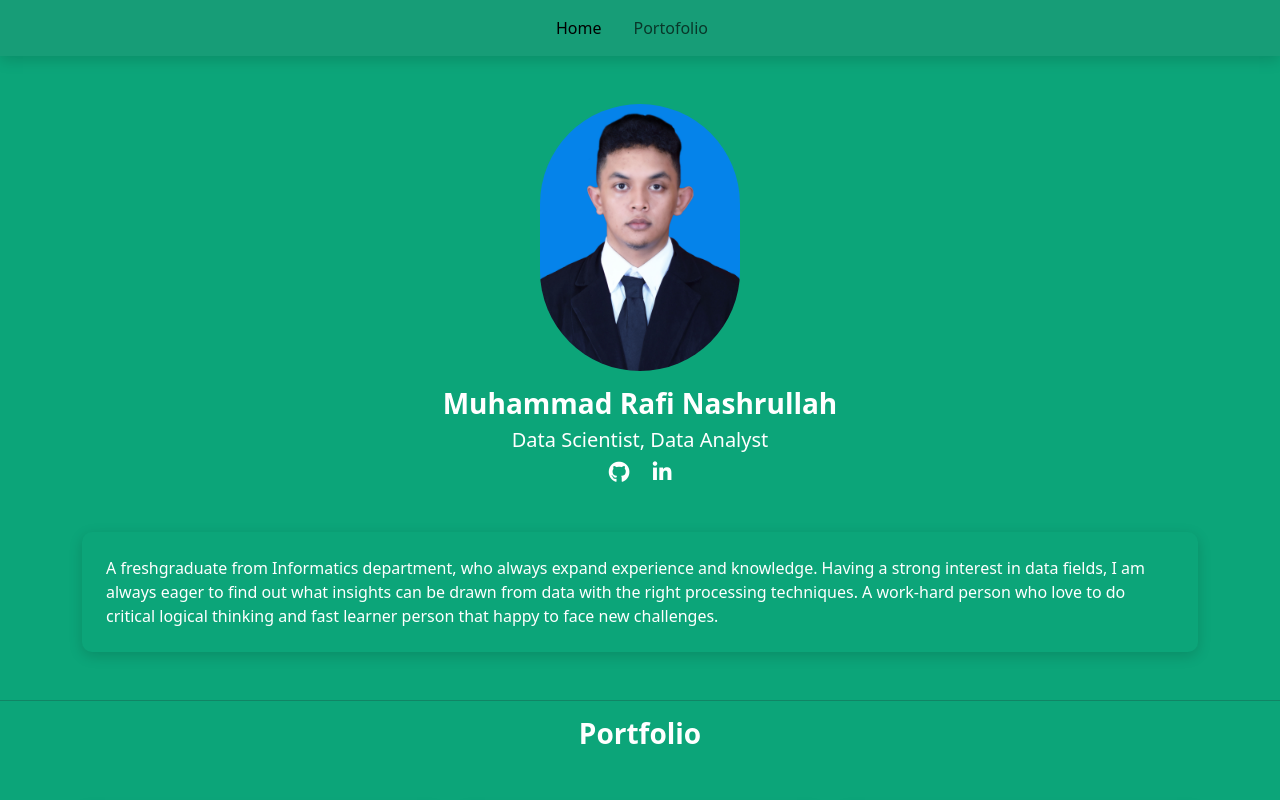
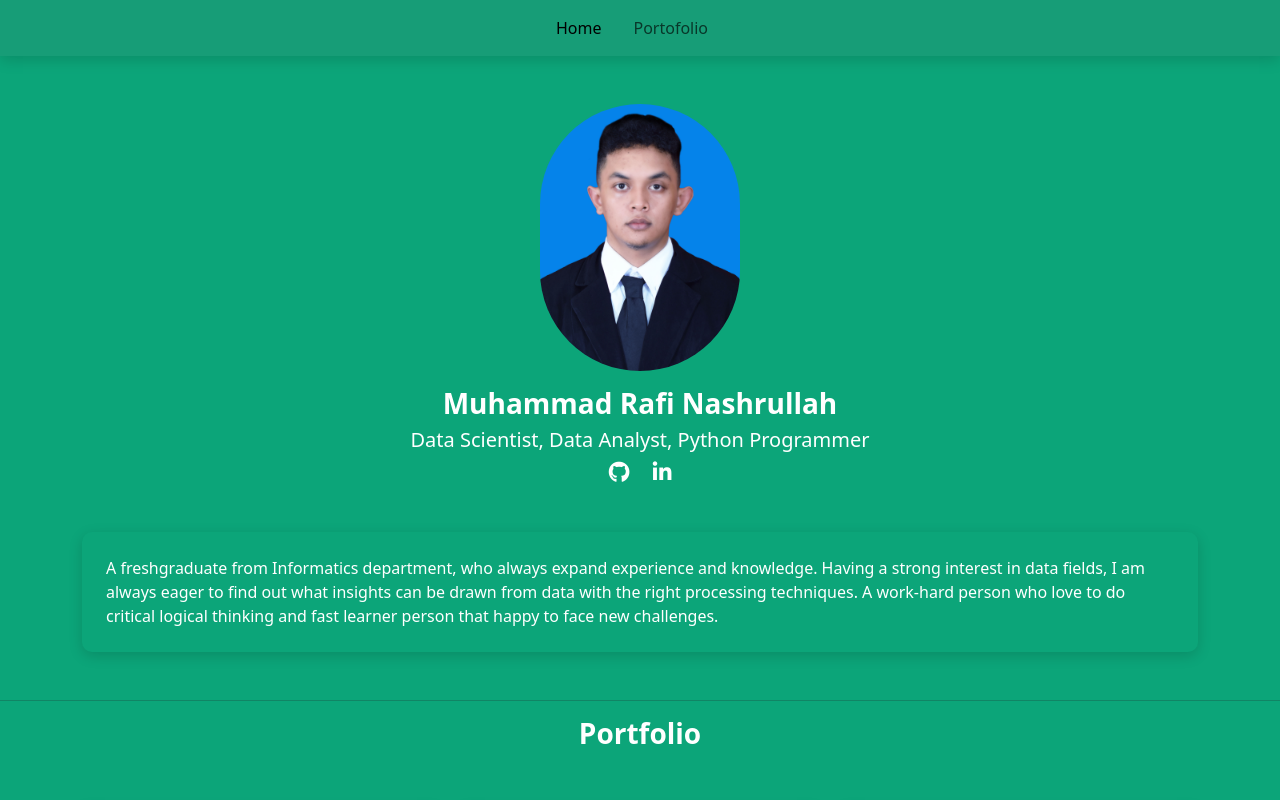
Before and after one commit to mrafin/mrafin.github.io, a plain HTML site: page index.html in a window 1280 px wide. Shown: the top 800 px of the page. Drawn offline with nearby package versions, Linux system fonts and the light colour scheme.

Commit message:
Profile update

```diff
--- a/index.html
+++ b/index.html
@@ -54,7 +54,7 @@
               <div class="col text-center pt-3">
                 <h3 class="text-white"><strong>Muhammad Rafi Nashrullah
                 </strong></h3>
-                <h5 class="text-white">Data Scientist, Data Analyst</h5>
+                <h5 class="text-white">Data Scientist, Data Analyst, Python Programmer</h5>
               </div>
               <div class="text-center md:mt-5 space-x-6">
                         <a class="text-decoration-none text-white" href="https://github.com/mrafin">
```
